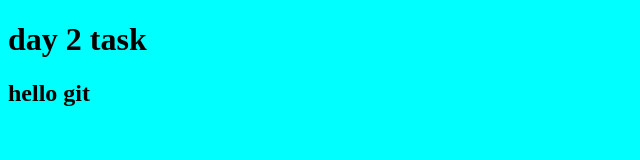
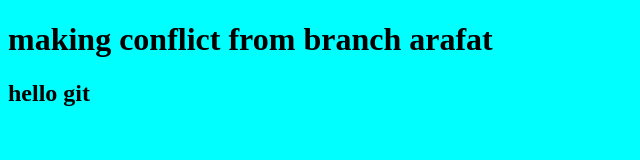
Before and after one commit to mahmoud-yousri/day2_task, a plain HTML site: page index.html in a window 1280 px wide. Shown: the whole page, without its empty margins (0-640 px from the left). Drawn offline with Linux system fonts and the light colour scheme.

Commit message:
second conflict

```diff
--- a/index.html
+++ b/index.html
@@ -7,7 +7,7 @@
     <title>Document</title>
   </head>
   <body>
-    <h1>day 2 task</h1>
+    <h1>making conflict from branch arafat</h1>
     <h2>hello git</h2>
   </body>
 </html>
```
